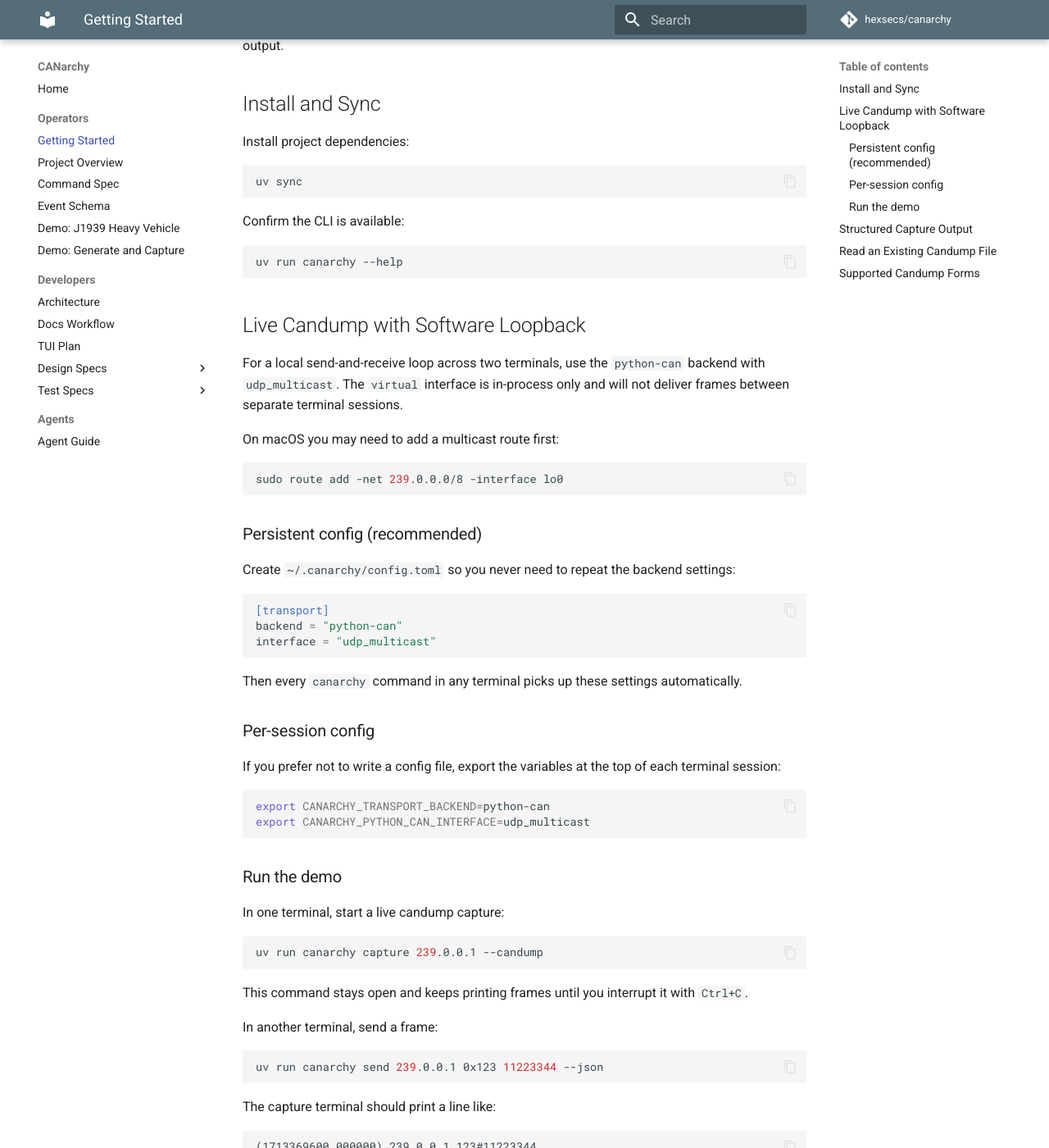
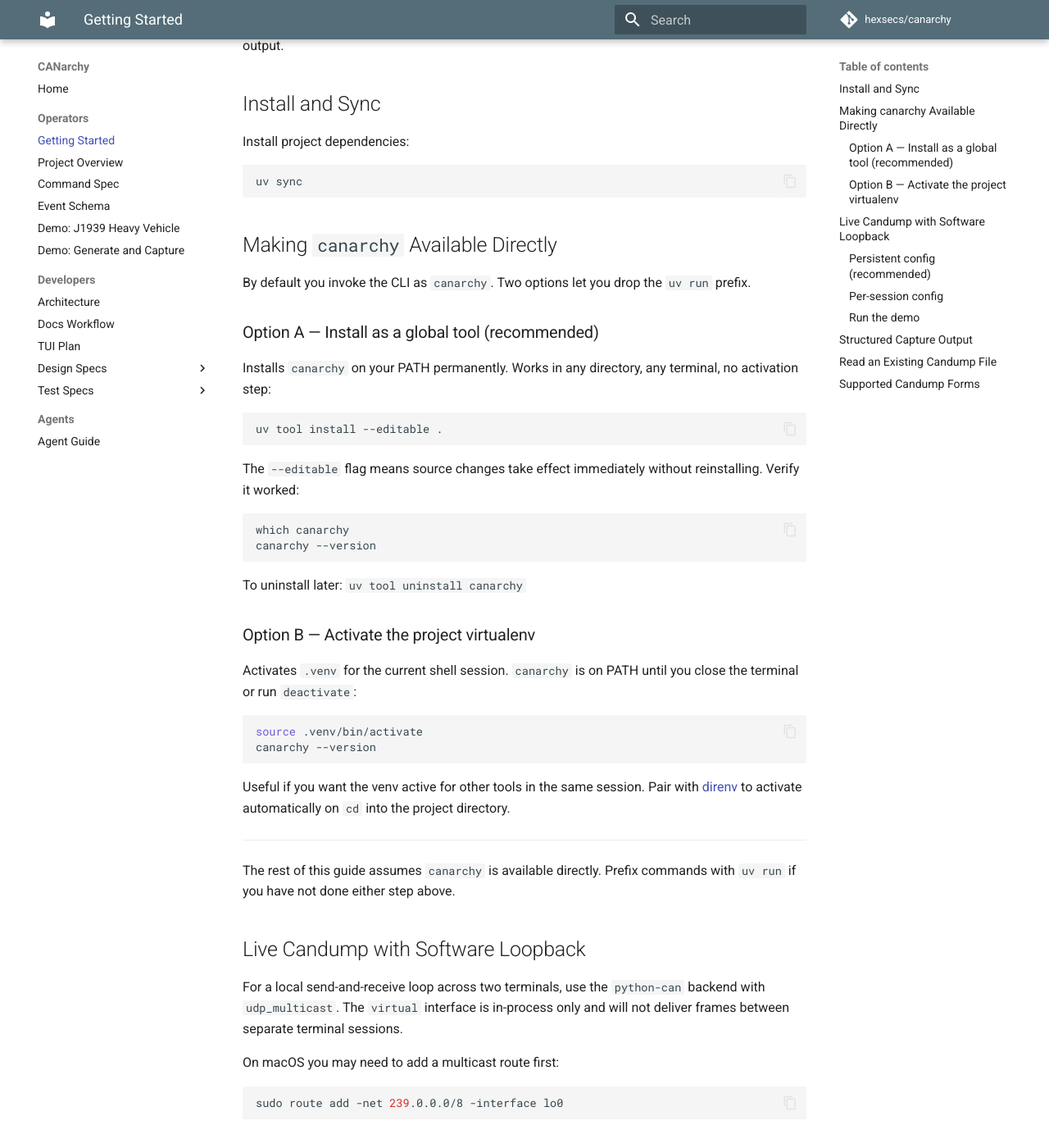
Before and after one commit to hexsecs/canarchy, an MkDocs documentation site: the page built from docs/getting_started.md, in a window 1280 px wide and 1400 px high, scrolled down 202 px. Shown: the whole window at 82% size. Built offline with MkDocs 1.6.1 and Material for MkDocs 9.7.7, drawn with Linux system fonts in a browser that asks for light colours; comment, search, counter and statistics services are not loaded.

Commit message:
Document uv tool install and venv activation for direct canarchy invocation
Adds a "Making canarchy available directly" section to getting_started.md
covering:
- Option A: uv tool install --editable . (global, permanent, recommended)
- Option B: source .venv/bin/activate (per-session)

Updates README installation steps with the optional tool install step.
Drops uv run prefix from all command examples in docs now that the
setup path is documented.

Co-Authored-By: Claude Sonnet 4.6 <noreply@anthropic.com>

````diff
--- a/docs/getting_started.md
+++ b/docs/getting_started.md
@@ -10,11 +10,41 @@ Install project dependencies:
 uv sync
 ```
 
-Confirm the CLI is available:
+## Making `canarchy` Available Directly
+
+By default you invoke the CLI as `canarchy`. Two options let you drop the `uv run` prefix.
+
+### Option A — Install as a global tool (recommended)
+
+Installs `canarchy` on your PATH permanently. Works in any directory, any terminal, no activation step:
 
 ```bash
-uv run canarchy --help
+uv tool install --editable .
 ```
+
+The `--editable` flag means source changes take effect immediately without reinstalling. Verify it worked:
+
+```bash
+which canarchy
+canarchy --version
+```
+
+To uninstall later: `uv tool uninstall canarchy`
+
+### Option B — Activate the project virtualenv
+
+Activates `.venv` for the current shell session. `canarchy` is on PATH until you close the terminal or run `deactivate`:
+
+```bash
+source .venv/bin/activate
+canarchy --version
+```
+
+Useful if you want the venv active for other tools in the same session. Pair with [direnv](https://direnv.net/) to activate automatically on `cd` into the project directory.
+
+---
+
+The rest of this guide assumes `canarchy` is available directly. Prefix commands with `uv run` if you have not done either step above.
 
 ## Live Candump with Software Loopback
 
````
Also changed, not shown: other parts of docs/getting_started.md (+6 -6 lines), README.md (+11 -4 lines), docs/demo_generate_and_capture.md (+7 -7 lines).
